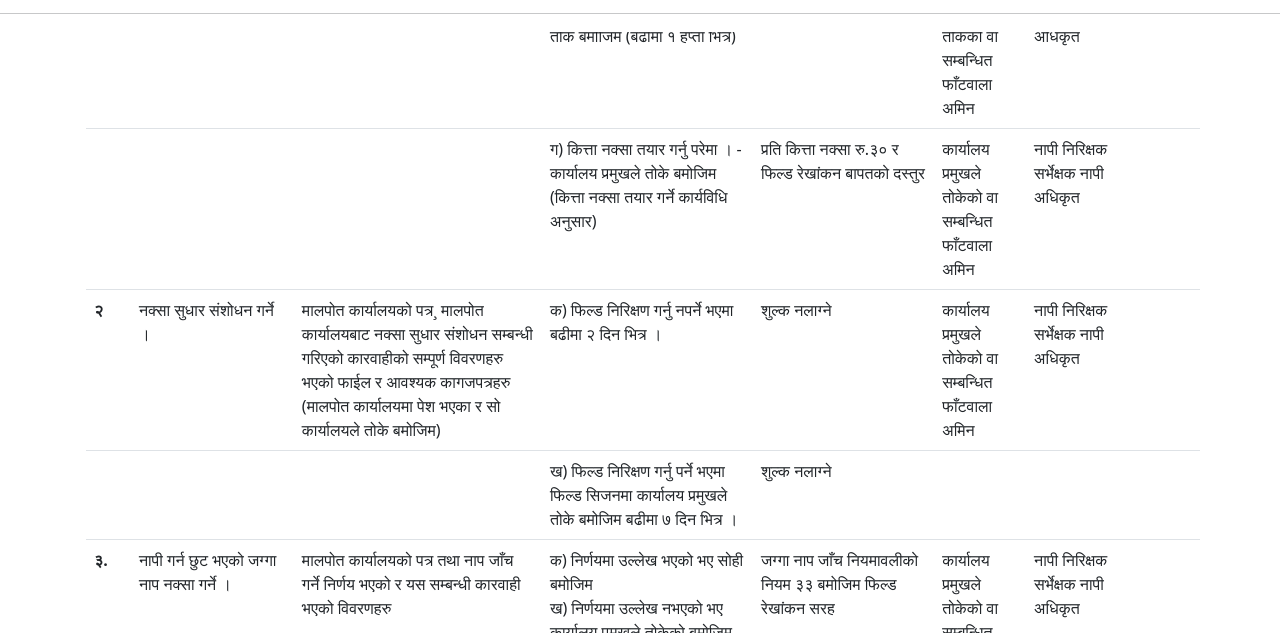
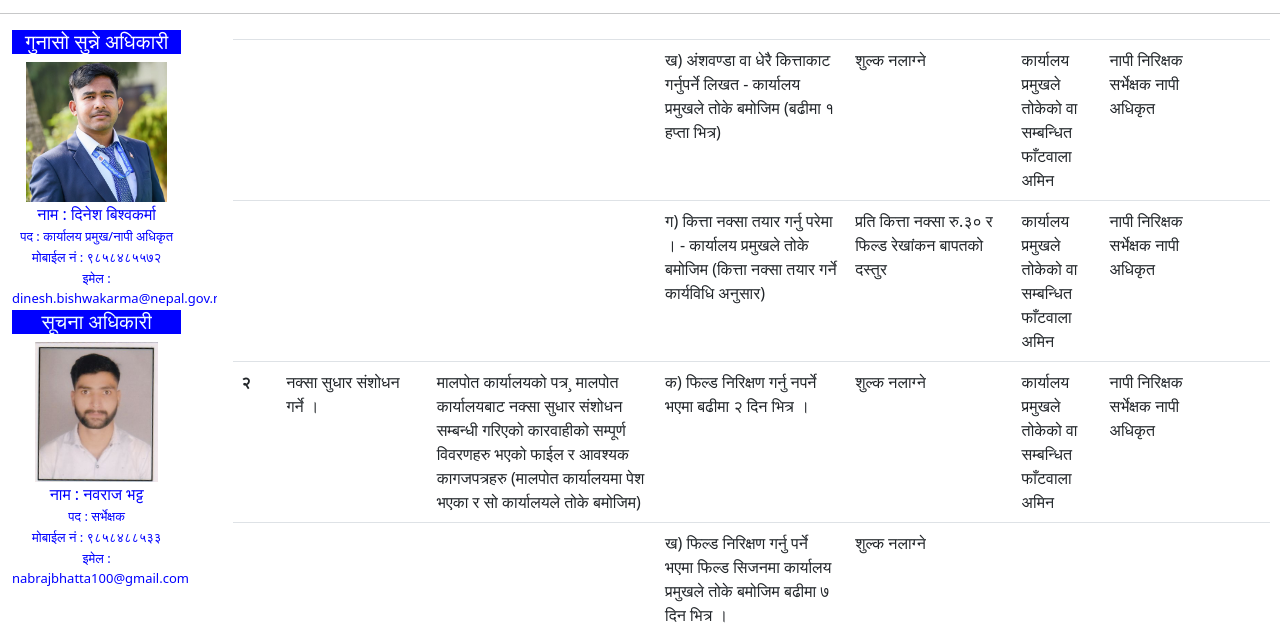
Before and after one commit to lostb1d/surveyofficebajura, a plain HTML site: page index.html in a window 1280 px wide. Shown: the part 163-796 px from the top of the page. Drawn offline with nearby package versions, Linux system fonts and the light colour scheme.

Commit message:
office chief and information officer added

```diff
--- a/css/index.css
+++ b/css/index.css
@@ -86,3 +86,46 @@ body{
      top: 0;
     }
   }
+
+
+  /* left bar  */
+
+  .informationOfficer{
+    text-align: center;
+
+  }
+
+  .informationOfficer .suchana{
+    text-align: center;
+    background-color: blue;
+    color: azure;
+  }
+
+  .informationOfficer .det-text{
+    color: blue;
+    margin-bottom: 1.5px;
+    font-size: small;
+  }
+
+  .informationOfficer .name{
+    font-size:medium;
+  }
+
+  .officeChief{
+    text-align: center;
+    color: #fff;
+  }
+
+  .officeChief .gunaso{
+    text-align: center;
+    background-color: blue;
+  }
+  .officeChief .det-text{
+    color: blue;
+    margin-bottom: 1.5px;
+    font-size: small;
+  }
+
+  .officeChief .name{
+    font-size: medium;
+  }
--- a/index.css
+++ b/index.css
@@ -9,12 +9,22 @@ body{
 }
 
 .red-text{
-    color: red;
+    color: blue;
 }
 
 .date{
-    color: blue;
-    font-weight: bold;
+    color: red;
+    font-weight: initial;
+}
+
+.informationOfficer{
+  text-align: center;
+
+}
+
+.informationOfficer .suchana{
+  text-align: center;
+  background-color: blue;
 }
 
 
@@ -86,3 +96,15 @@ body{
      top: 0;
     }
   }
+
+
+  /* #left side ::backdrop */
+.officeChief{
+  text-align: center;
+  color: blanchedalmond;
+}
+
+.gunaso{
+  text-align: center;
+  background-color: blue;
+}
--- a/index.html
+++ b/index.html
@@ -33,6 +33,31 @@
 
     </div>
     <hr>
+
+<div class="row">
+  <div class="col-lg-2">
+    <div class="container officeChief">
+      <h5 class="gunaso">गुनासो सुन्ने अधिकारी</h5>
+      <img src="img/dinesh.jpg" height="140px">
+      <p class="name det-text">नाम : दिनेश बिश्वकर्मा</p>
+      <p class="post  det-text">पद : कार्यालय प्रमुख/नापी अधिकृत</p>
+      <p class="mobile  det-text">मोबाईल नं : ९८५८४८५५७२</p>
+      <p class="email  det-text">इमेल : dinesh.bishwakarma@nepal.gov.np</p>
+
+    </div>
+
+    <div class="container informationOfficer">
+      <h5 class="suchana">सूचना अधिकारी</h5>
+      <img src="img/nabaraj.jpg" height="140px">
+      <p class="name  det-text">नाम : नवराज भट्ट</p>
+      <p class="post  det-text">पद : सर्भेक्षक</p>
+      <p class="mobile  det-text">मोबाईल नं : ९८५८४८८५३३</p>
+      <p class="email  det-text">इमेल : nabrajbhatta100@gmail.com</p>
+
+    </div>
+  </div>
+    <div class="col-lg-10">
+
 <div class="marquee-wrapper">
   <div class="container">
     <div class="marquee-block">
@@ -276,6 +301,9 @@
   </div>
 </div>
 
+  </div>
+</div>
+
 
 
     </div>
```
Also changed, not shown: img/dinesh.jpg (added), img/nabaraj.jpg (added).
